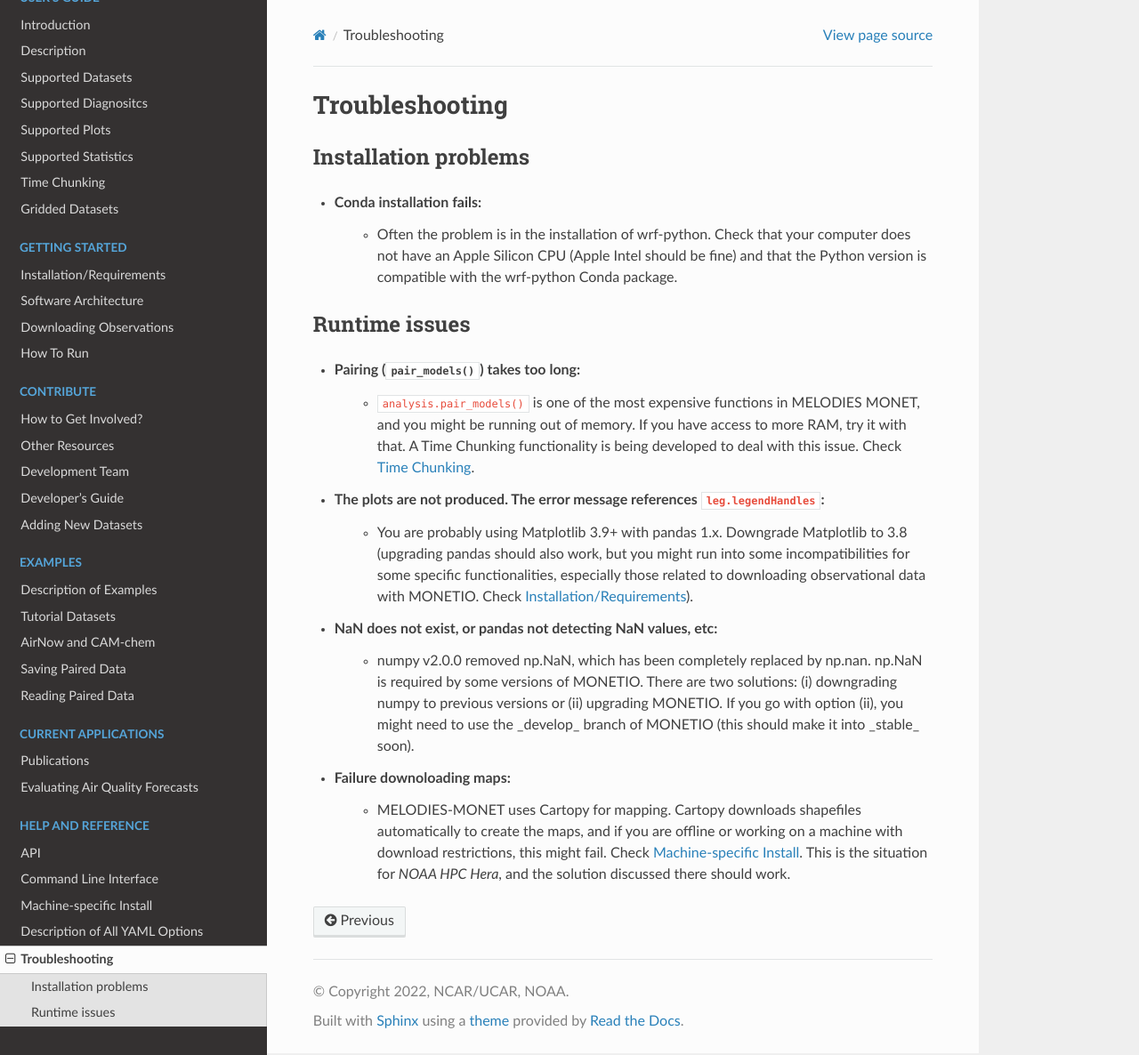
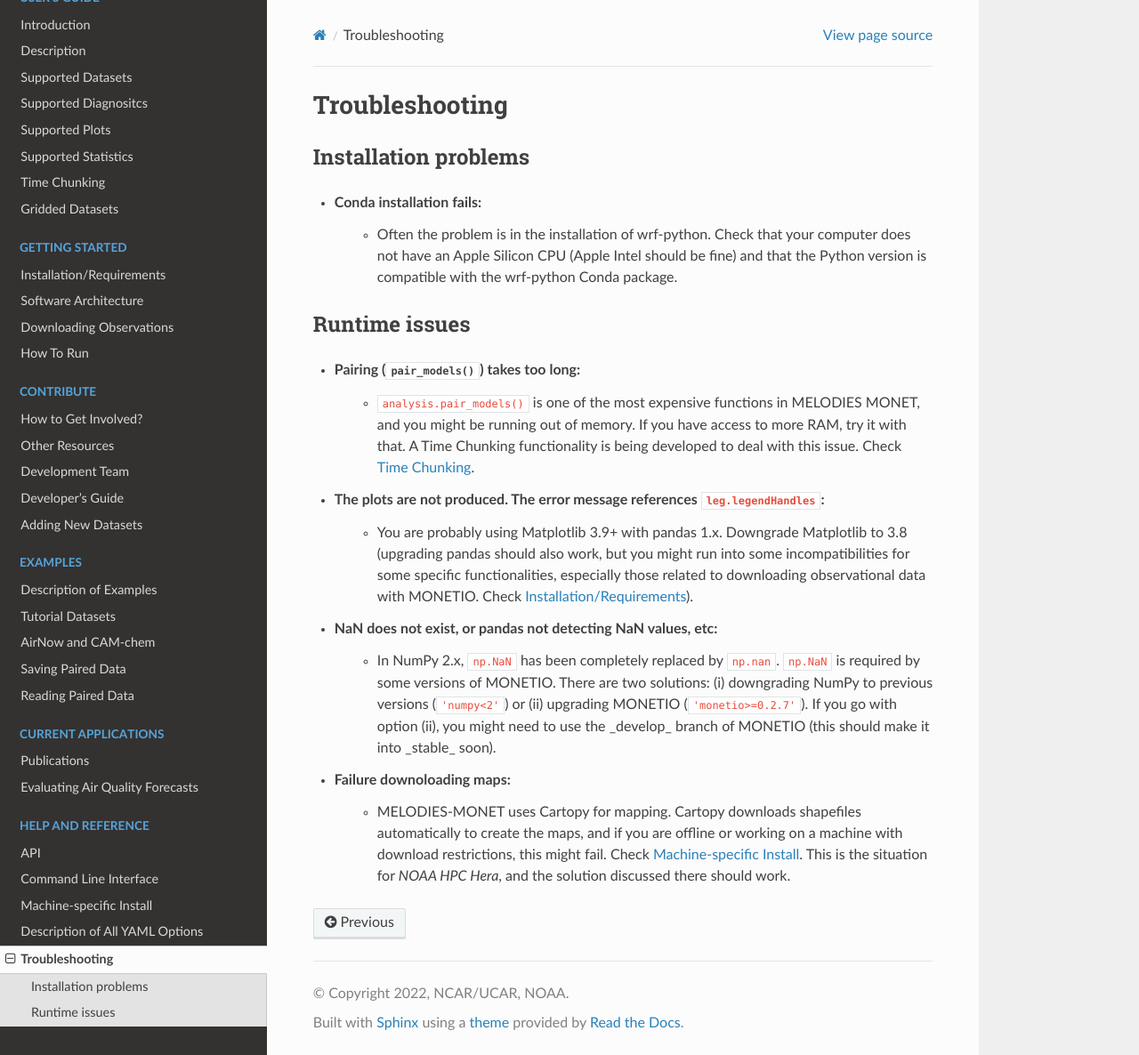
Before and after one commit to NOAA-CSL/MELODIES-MONET, a Sphinx documentation site: the page built from docs/appendix/troubleshooting.rst, in a window 1280 px wide and 1186 px high. Shown: the whole window at 89% size. Built offline with Sphinx 7.4.7 and the Read the Docs theme 2.0.0, drawn with Linux system fonts in a browser that asks for light colours; pages that are not in the unit, such as notebooks, are missing from menus.

Commit message:
Update docs/appendix/troubleshooting.rst
Co-authored-by: Zachary Moon <zmoon92@gmail.com>

```diff
--- a/docs/appendix/troubleshooting.rst
+++ b/docs/appendix/troubleshooting.rst
@@ -13,6 +13,6 @@ Runtime issues
 * The plots are not produced. The error message references ``leg.legendHandles``:
     * You are probably using Matplotlib 3.9+ with pandas 1.x. Downgrade Matplotlib to 3.8 (upgrading pandas should also work, but you might run into some incompatibilities for some specific functionalities, especially those related to downloading observational data with MONETIO. Check :doc:`/getting_started/installation`).
 * NaN does not exist, or pandas not detecting NaN values, etc:
-    * numpy v2.0.0 removed np.NaN, which has been completely replaced by np.nan. np.NaN is required by some versions of MONETIO. There are two solutions: (i) downgrading numpy to previous versions or (ii) upgrading MONETIO. If you go with option (ii), you might need to use the _develop_ branch of MONETIO (this should make it into _stable_ soon).
+    * In NumPy 2.x, ``np.NaN`` has been completely replaced by ``np.nan``. ``np.NaN`` is required by some versions of MONETIO. There are two solutions: (i) downgrading NumPy to previous versions (``'numpy<2'``) or (ii) upgrading MONETIO (``'monetio>=0.2.7'``). If you go with option (ii), you might need to use the _develop_ branch of MONETIO (this should make it into _stable_ soon).
 * Failure downoloading maps:
     * MELODIES-MONET uses Cartopy for mapping. Cartopy downloads shapefiles automatically to create the maps, and if you are offline or working on a machine with download restrictions, this might fail. Check :doc:`/appendix/machine-specific-install`. This is the situation for *NOAA HPC Hera*, and the solution discussed there should work.
```
